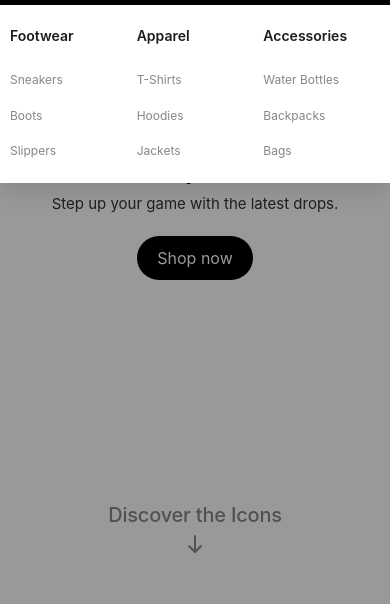
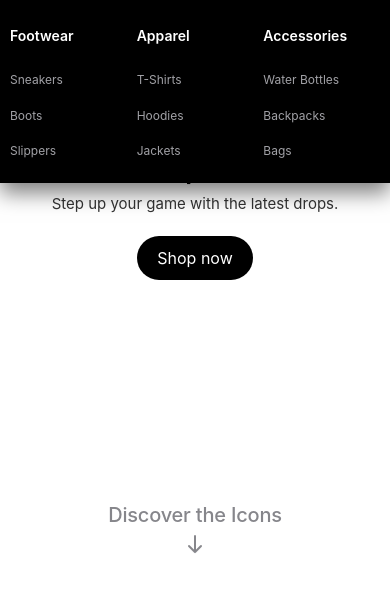
Before and after one commit to Welgy/NIKE-SHOP, a plain HTML site: page index.html in a window 390 px wide. Both pictures are taken after a click on the link "Men". Shown: the part 39-643 px from the top of the page. Drawn offline with Linux system fonts and the light colour scheme.

Commit message:
Доработка дизайна

```diff
--- a/css/style.css
+++ b/css/style.css
@@ -763,9 +763,9 @@ a {
         top: 44px;
         width: 100%;
         left: 0;
-        background-color: #ffffff;
+        background-color: #000000;
         height: auto;
-        box-shadow: 0 10px 20px rgba(0,0,0,0.1);
+        box-shadow: 0 10px 20px rgba(0,0,0,0.5);
         z-index: 99;
         opacity: 0;
         visibility: hidden;
@@ -791,11 +791,17 @@ a {
     .mega-column h4 {
         font-size: 14px;
         margin-bottom: 10px;
+        color: #ffffff;
     }
 
     .mega-column a {
         font-size: 12px;
         padding: 4px 0;
         line-height: 1.3;
+        color: #a1a1a6;
+    }
+
+    .menu-backdrop {
+        display: none;
     }
 }
```
